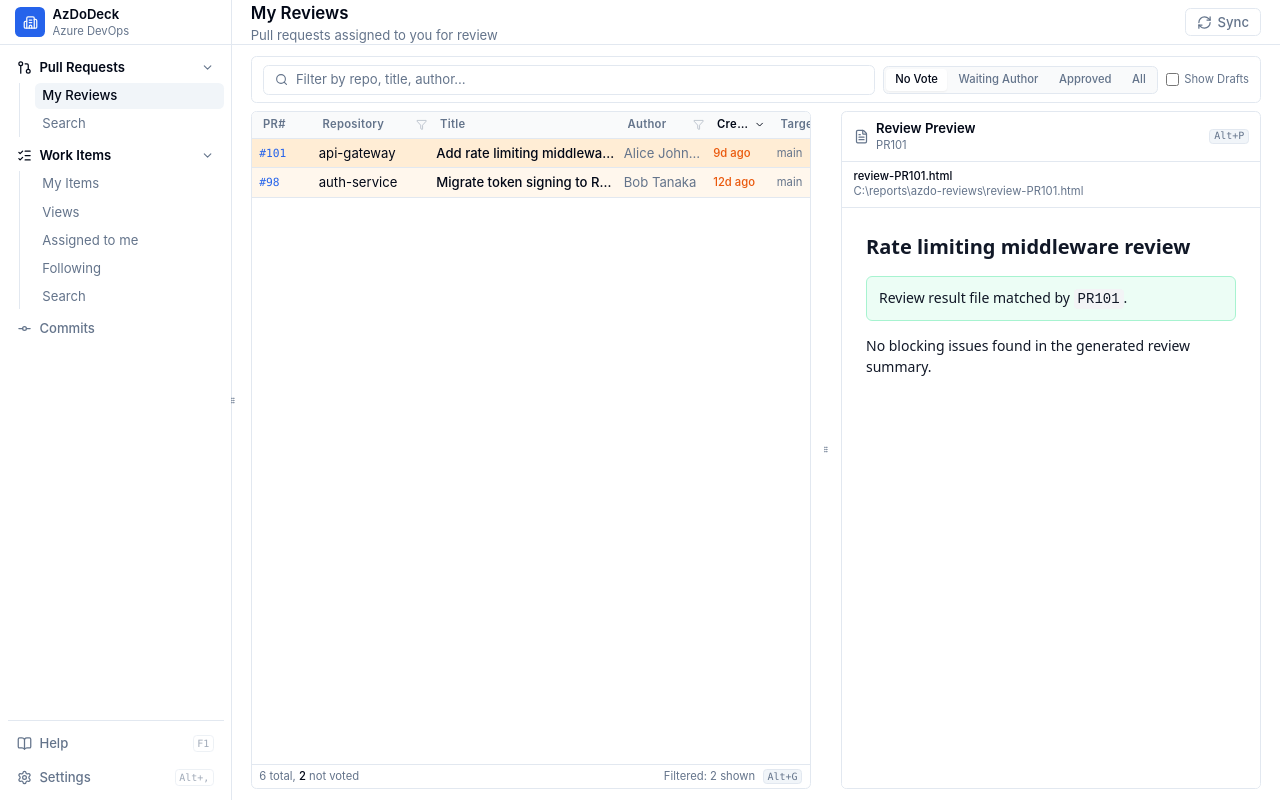
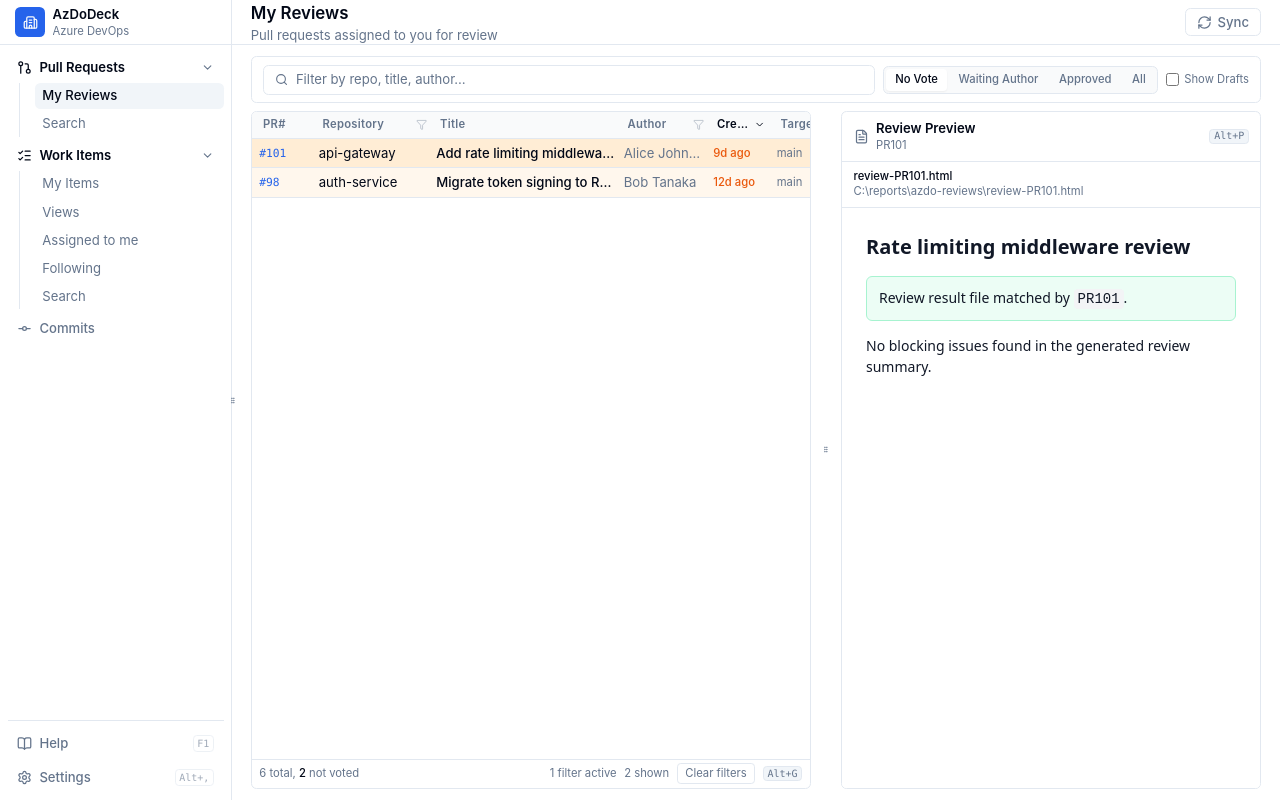
Before and after one commit to ntaksh42/DevDeck, a React (Vite) app: page / in a window 1280 px wide. Built offline with nearby package versions, Linux system fonts and the light colour scheme.

Commit message:
Unify active filter status

```diff
--- a/src/features/commits/CommitSearch.tsx
+++ b/src/features/commits/CommitSearch.tsx
@@ -119,6 +119,14 @@ export function CommitSearch({ organizations }: { organizations: Organization[]
     [projectId, repositoryOptions],
   );
   const results = mutation.data ?? [];
+  const activeSearchFilterCount =
+    (query.trim() ? 1 : 0) +
+    (author.trim() ? 1 : 0) +
+    (branch.trim() ? 1 : 0) +
+    (fromDate ? 1 : 0) +
+    (toDate ? 1 : 0) +
+    (projectId ? 1 : 0) +
+    (repositoryId ? 1 : 0);
 
   useEffect(() => {
     if (!organizationId && organizations[0]) {
@@ -166,6 +174,29 @@ export function CommitSearch({ organizations }: { organizations: Organization[]
       projectId,
       repositoryId,
     });
+  }
+
+  function clearSearchFilters() {
+    setQuery("");
+    setAuthor("");
+    setBranch("");
+    setFromDate("");
+    setToDate("");
+    setProjectId("");
+    setRepositoryId("");
+    setValidationError(null);
+    if (mutation.isSuccess) {
+      mutation.mutate({
+        organizationId: selectedOrganizationId,
+        query: "",
+        author: "",
+        branch: "",
+        fromDate: "",
+        toDate: "",
+        projectId: "",
+        repositoryId: "",
+      });
+    }
   }
 
   return (
@@ -357,7 +388,13 @@ export function CommitSearch({ organizations }: { organizations: Organization[]
         <ErrorState message={commandErrorMessage(mutation.error)} />
       ) : null}
 
-      <CommitResults loading={mutation.isPending} results={results} searched={mutation.isSuccess} />
+      <CommitResults
+        activeExternalFilterCount={activeSearchFilterCount}
+        loading={mutation.isPending}
+        onClearExternalFilters={clearSearchFilters}
+        results={results}
+        searched={mutation.isSuccess}
+      />
     </div>
   );
 }
@@ -520,11 +557,15 @@ const CommitGridRow = forwardRef<
 CommitGridRow.displayName = "CommitGridRow";
 
 function CommitResults({
+  activeExternalFilterCount = 0,
   loading,
+  onClearExternalFilters,
   results,
   searched,
 }: {
+  activeExternalFilterCount?: number;
   loading: boolean;
+  onClearExternalFilters?: () => void;
   results: CommitSummary[];
   searched: boolean;
 }) {
@@ -608,6 +649,8 @@ function CommitResults({
     if (!searched) return "Ready";
     return `${results.length} commit${results.length === 1 ? "" : "s"}`;
   }, [loading, results.length, searched]);
+  const activeFilterCount = Math.max(0, activeExternalFilterCount);
+  const hasActiveFilters = activeFilterCount > 0;
 
   return (
     <div className="overflow-hidden rounded-md border border-border bg-white">
@@ -615,6 +658,18 @@ function CommitResults({
         <h2 className="text-base font-semibold">Results</h2>
         <span className="flex items-center gap-2 text-sm text-muted-foreground">
           {countLabel}
+          {hasActiveFilters ? (
+            <>
+              <span>{activeFilterCount} filter{activeFilterCount === 1 ? "" : "s"} active</span>
+              <button
+                type="button"
+                onClick={onClearExternalFilters}
+                className="rounded border border-border bg-white px-2 py-0.5 text-xs hover:bg-secondary"
+              >
+                Clear filters
+              </button>
+            </>
+          ) : null}
           <ShortcutHint>Alt+G</ShortcutHint>
         </span>
       </div>
--- a/src/features/pull-requests/MyReviewsGrid.tsx
+++ b/src/features/pull-requests/MyReviewsGrid.tsx
@@ -391,6 +391,14 @@ function storeMyReviewsGridViewState(state: MyReviewsGridViewState) {
   );
 }
 
+function activeColumnFilterCount(
+  filters: Partial<Record<FilterableColumn, Set<string>>>,
+): number {
+  return (Object.values(filters) as (Set<string> | undefined)[]).filter(
+    (values) => values && values.size > 0,
+  ).length;
+}
+
 const voteFilterOptions: { value: VoteFilter; label: string }[] = [
   { value: "noVote", label: "No Vote" },
   { value: "waitingAuthor", label: "Waiting Author" },
@@ -527,10 +535,10 @@ export function MyReviewsGrid({ organizations }: { organizations: Organization[]
 
   const visiblePrs = allPrs.filter((pr) => showDrafts || !pr.isDraft);
   const noVoteCount = visiblePrs.filter((pr) => pr.myVote === 0).length;
-  const hasActiveColumnFilters = (Object.values(columnFilters) as (Set<string> | undefined)[]).some(
-    (values) => values && values.size > 0,
-  );
-  const isFiltered = !!textFilter || voteFilter !== "all" || hasActiveColumnFilters;
+  const columnFilterCount = activeColumnFilterCount(columnFilters);
+  const activeFilterCount =
+    (textFilter.trim() ? 1 : 0) + (voteFilter !== "all" ? 1 : 0) + columnFilterCount;
+  const isFiltered = activeFilterCount > 0;
   const selectedPr = sortedPrs[selectedIndex] ?? null;
 
   const settingsQuery = useQuery({
@@ -656,6 +664,15 @@ export function MyReviewsGrid({ organizations }: { organizations: Organization[]
     setSelectedIndex(0);
   }
 
+  function clearAllFilters() {
+    setTextFilter("");
+    setVoteFilter("all");
+    setColumnFilters({});
+    setOpenFilterCol(null);
+    setFilterAnchorRect(null);
+    setSelectedIndex(0);
+  }
+
   function handleKeyDown(e: React.KeyboardEvent) {
     const editable = isEditableTarget(e.target);
     const targetElement = e.target instanceof HTMLElement ? e.target : null;
@@ -738,10 +755,7 @@ export function MyReviewsGrid({ organizations }: { organizations: Organization[]
         setFilterAnchorRect(null);
         return;
       }
-      setTextFilter("");
-      setVoteFilter("noVote");
-      setColumnFilters({});
-      setSelectedIndex(0);
+      clearAllFilters();
       return;
     }
     if (e.key === "ArrowRight") {
@@ -961,13 +975,10 @@ export function MyReviewsGrid({ organizations }: { organizations: Organization[]
                   <span>
                     {allPrs.length === 0 ? "No pull requests assigned to you." : "No results match the current filter."}
                   </span>
-                  {hasActiveColumnFilters ? (
+                  {isFiltered ? (
                     <button
                       type="button"
-                      onClick={() => {
-                        setColumnFilters({});
-                        setSelectedIndex(0);
-                      }}
+                      onClick={clearAllFilters}
                       className="rounded border border-border px-2 py-0.5 text-xs hover:bg-secondary"
                     >
                       Clear filters
@@ -1012,7 +1023,19 @@ export function MyReviewsGrid({ organizations }: { organizations: Organization[]
               <span className="font-medium text-foreground">{noVoteCount}</span> not voted
             </span>
             <span className="flex items-center gap-2">
-              {isFiltered ? <span>Filtered: {sortedPrs.length} shown</span> : null}
+              {isFiltered ? (
+                <>
+                  <span>{activeFilterCount} filter{activeFilterCount === 1 ? "" : "s"} active</span>
+                  <span>{sortedPrs.length} shown</span>
+                  <button
+                    type="button"
+                    onClick={clearAllFilters}
+                    className="rounded border border-border bg-white px-2 py-0.5 text-xs hover:bg-secondary"
+                  >
+                    Clear filters
+                  </button>
+                </>
+              ) : null}
               <ShortcutHint>Alt+G</ShortcutHint>
             </span>
           </div>
--- a/src/features/pull-requests/PullRequestSearch.tsx
+++ b/src/features/pull-requests/PullRequestSearch.tsx
@@ -72,6 +72,7 @@ export function PullRequestSearch({
 
   const mutation = useMutation({ mutationFn: searchPullRequests });
   const results = mutation.data ?? [];
+  const activeSearchFilterCount = (query.trim() ? 1 : 0) + (projectId ? 1 : 0) + (repositoryId ? 1 : 0);
 
   function onSubmit(event: FormEvent<HTMLFormElement>) {
     event.preventDefault();
@@ -82,6 +83,21 @@ export function PullRequestSearch({
       projectId: projectId || undefined,
       repositoryId: repositoryId || undefined,
     });
+  }
+
+  function clearSearchFilters() {
+    setQuery("");
+    setProjectId("");
+    setRepositoryId("");
+    if (mutation.isSuccess) {
+      mutation.mutate({
+        organizationId,
+        query: "",
+        status,
+        projectId: undefined,
+        repositoryId: undefined,
+      });
+    }
   }
 
   return (
@@ -178,9 +194,23 @@ export function PullRequestSearch({
 
       {mutation.isError && <ErrorState message={commandErrorMessage(mutation.error)} />}
 
-      <PullRequestResults loading={mutation.isPending} results={results} searched={mutation.isSuccess} />
+      <PullRequestResults
+        activeExternalFilterCount={activeSearchFilterCount}
+        loading={mutation.isPending}
+        onClearExternalFilters={clearSearchFilters}
+        results={results}
+        searched={mutation.isSuccess}
+      />
     </div>
   );
+}
+
+function activeColumnFilterCount(
+  filters: Partial<Record<PrSearchFilterableColumn, Set<string>>>,
+): number {
+  return (Object.values(filters) as (Set<string> | undefined)[]).filter(
+    (values) => values && values.size > 0,
+  ).length;
 }
 
 const PR_SEARCH_COLUMNS: { label: string; filterKey?: PrSearchFilterableColumn }[] = [
@@ -194,11 +224,15 @@ const PR_SEARCH_COLUMNS: { label: string; filterKey?: PrSearchFilterableColumn }
 ];
 
 function PullRequestResults({
+  activeExternalFilterCount = 0,
   loading,
+  onClearExternalFilters,
   results,
   searched,
 }: {
+  activeExternalFilterCount?: number;
   loading: boolean;
+  onClearExternalFilters?: () => void;
   results: PullRequestSummary[];
   searched: boolean;
 }) {
@@ -248,9 +282,10 @@ function PullRequestResults({
     });
   }, [columnFilters, results]);
 
-  const hasActiveColumnFilters = (Object.values(columnFilters) as (Set<string> | undefined)[]).some(
-    (values) => values && values.size > 0,
-  );
+  const columnFilterCount = activeColumnFilterCount(columnFilters);
+  const hasActiveColumnFilters = columnFilterCount > 0;
+  const activeFilterCount = Math.max(0, activeExternalFilterCount) + columnFilterCount;
+  const hasActiveFilters = activeFilterCount > 0;
 
   useEffect(() => {
     setSelectedIndex((index) => Math.min(index, Math.max(filteredResults.length - 1, 0)));
@@ -314,6 +349,14 @@ function PullRequestResults({
     setSelectedIndex(0);
   }
 
+  function clearAllFilters() {
+    setColumnFilters({});
+    setOpenFilterCol(null);
+    setFilterAnchorRect(null);
+    onClearExternalFilters?.();
+    setSelectedIndex(0);
+  }
+
   function handleKeyDown(e: React.KeyboardEvent) {
     if (isEditableTarget(e.target)) return;
     if (e.key === "Escape" && openFilterCol) {
@@ -357,6 +400,18 @@ function PullRequestResults({
         <h2 className="text-base font-semibold">Results</h2>
         <span className="flex items-center gap-2 text-sm text-muted-foreground">
           {countLabel}
+          {hasActiveFilters ? (
+            <>
+              <span>{activeFilterCount} filter{activeFilterCount === 1 ? "" : "s"} active</span>
+              <button
+                type="button"
+                onClick={clearAllFilters}
+                className="rounded border border-border bg-white px-2 py-0.5 text-xs hover:bg-secondary"
+              >
+                Clear filters
+              </button>
+            </>
+          ) : null}
           <ShortcutHint>Alt+G</ShortcutHint>
         </span>
       </div>
@@ -422,10 +477,7 @@ function PullRequestResults({
               <span>No results match the active filters.</span>
               <button
                 type="button"
-                onClick={() => {
-                  setColumnFilters({});
-                  setSelectedIndex(0);
-                }}
+                onClick={clearAllFilters}
                 className="rounded border border-border px-2 py-0.5 text-xs hover:bg-secondary"
               >
                 Clear filters
--- a/src/features/work-items/MyWorkItemsPanel.tsx
+++ b/src/features/work-items/MyWorkItemsPanel.tsx
@@ -91,8 +91,10 @@ export function MyWorkItemsPanel({ organizations }: { organizations: Organizatio
       ) : null}
 
       <WorkItemsGrid
+        activeExternalFilterCount={filter.trim() ? 1 : 0}
         dataUpdatedAt={query.dataUpdatedAt}
         loading={query.isFetching}
+        onClearExternalFilters={() => setFilter("")}
         results={results}
         searched={query.isSuccess || query.isFetching}
         autoFocus
--- a/src/features/work-items/WorkItemsGrid.tsx
+++ b/src/features/work-items/WorkItemsGrid.tsx
@@ -239,6 +239,14 @@ function storeWorkItemColumnFilters(
   window.localStorage.setItem(key, JSON.stringify(serialized));
 }
 
+function activeColumnFilterCount(
+  filters: Partial<Record<FilterableColumn, Set<string>>>,
+): number {
+  return (Object.values(filters) as (Set<string> | undefined)[]).filter(
+    (values) => values && values.size > 0,
+  ).length;
+}
+
 function workItemCellValue(item: WorkItemSummary, column: WiSortKey): ReactNode {
   switch (column) {
     case "id":
@@ -400,7 +408,9 @@ export function WorkItemsGrid({
   autoFocus = false,
   emptyMessage,
   dataUpdatedAt,
+  activeExternalFilterCount = 0,
   initialSort,
+  onClearExternalFilters,
   onSortChange,
   previewVisible = true,
   storageKeyScope,
@@ -411,7 +421,9 @@ export function WorkItemsGrid({
   autoFocus?: boolean;
   emptyMessage?: string;
   dataUpdatedAt?: number;
+  activeExternalFilterCount?: number;
   initialSort?: WiSortState;
+  onClearExternalFilters?: () => void;
   onSortChange?: (sort: WiSortState) => void;
   previewVisible?: boolean;
   storageKeyScope?: string;
@@ -954,6 +966,14 @@ export function WorkItemsGrid({
     });
   }
 
+  function clearAllFilters() {
+    setColumnFilters({});
+    setOpenFilterCol(null);
+    setFilterAnchorRect(null);
+    onClearExternalFilters?.();
+    setSelectedIndex(0);
+  }
+
   function applyWiSort(column: WiSortKey) {
     setWiSort((current) => {
       const next: WiSortState =
@@ -1085,7 +1105,10 @@ export function WorkItemsGrid({
   );
   const wiFlexibleIndex = Math.max(0, visibleColumns.indexOf("title"));
   const wiColTemplate = gridColumnTemplate(visibleColumnWidths, wiFlexibleIndex, ["28px"]);
-  const hasActiveFilters = (Object.values(columnFilters) as (Set<string> | undefined)[]).some(v => v && v.size > 0);
+  const columnFilterCount = activeColumnFilterCount(columnFilters);
+  const activeFilterCount = Math.max(0, activeExternalFilterCount) + columnFilterCount;
+  const hasActiveColumnFilters = columnFilterCount > 0;
+  const hasActiveFilters = activeFilterCount > 0;
   const firstVirtualRow = Math.max(
     0,
     Math.floor(gridViewport.scrollTop / WI_GRID_ROW_HEIGHT) - WI_GRID_OVERSCAN,
@@ -1255,7 +1278,7 @@ export function WorkItemsGrid({
                   <span>No items match the active filters.</span>
                   <button
                     type="button"
-                    onClick={() => setColumnFilters({})}
+                    onClick={clearAllFilters}
                     className="rounded border border-border px-2 py-0.5 text-xs hover:bg-secondary"
                   >
                     Clear filters
@@ -1302,13 +1325,25 @@ export function WorkItemsGrid({
               {loading
                 ? "Loading…"
                 : searched
-                  ? hasActiveFilters
+                  ? hasActiveColumnFilters
                     ? `${displayed.length} of ${sorted.length} item${sorted.length === 1 ? "" : "s"}`
                     : `${displayed.length} item${displayed.length === 1 ? "" : "s"}`
                   : "Ready"}
               {dataUpdatedAt ? ` · data ${formatRelativeDate(new Date(dataUpdatedAt).toISOString())}` : ""}
             </span>
             <span className="flex items-center gap-2">
+              {hasActiveFilters ? (
+                <>
+                  <span>{activeFilterCount} filter{activeFilterCount === 1 ? "" : "s"} active</span>
+                  <button
+                    type="button"
+                    onClick={clearAllFilters}
+                    className="rounded border border-border bg-white px-2 py-0.5 text-xs hover:bg-secondary"
+                  >
+                    Clear filters
+                  </button>
+                </>
+              ) : null}
               <button
                 type="button"
                 onClick={(event) => setColumnMenuRect(event.currentTarget.getBoundingClientRect())}
```
